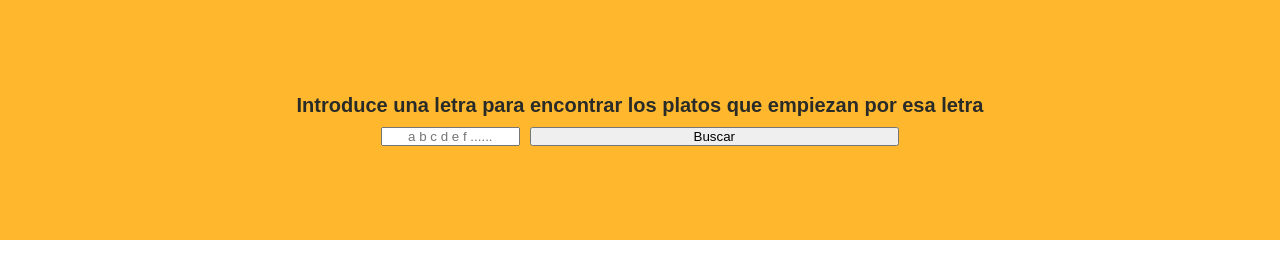
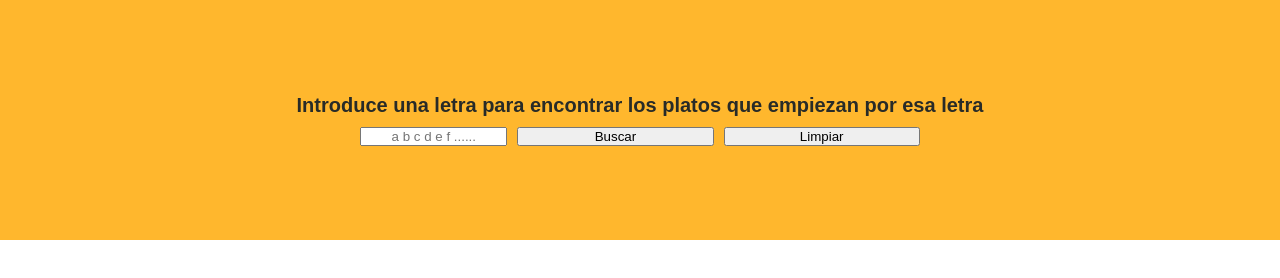
Before and after one commit to MarinDavid/themealdb_API, a website with bundled scripts: page index.html in a window 1280 px wide. Built offline with nearby package versions, Linux system fonts and the light colour scheme.

Commit message:
añadido botón para limpiar el contenido despues de una busqueda

```diff
--- a/index.html
+++ b/index.html
@@ -15,6 +15,7 @@
                 <span class="form-label__span">Introduce una letra para encontrar los platos que empiezan por esa letra</span>
                 <input class="form-label__text" type="text" id="letter" placeholder="a b c d e f ......">
                 <input class="form-label__button" type="button" value="Buscar" id="b">
+                <input class="form-label__button2" type="button" value="Limpiar" id="l">
             </label>
         </form>
     </header>
--- a/index.js
+++ b/index.js
@@ -4,3 +4,8 @@ const b = document.getElementById("b");
 b.onclick = () =>{
     searchByLetter();
 };
+
+const l = document.getElementById("l");
+l.addEventListener("click", function(){
+    document.getElementById("main").innerHTML=" ";
+})
--- a/style.css
+++ b/style.css
@@ -35,7 +35,11 @@ header{
     text-align: center;
 }
 .form-label__button{
-    width: 40%;
+    width: 20%;
+    margin-right: 1rem;
+}
+.form-label__button2{
+    width: 20%;
 }
 main{
     background-color: #ffe2ac;
```
